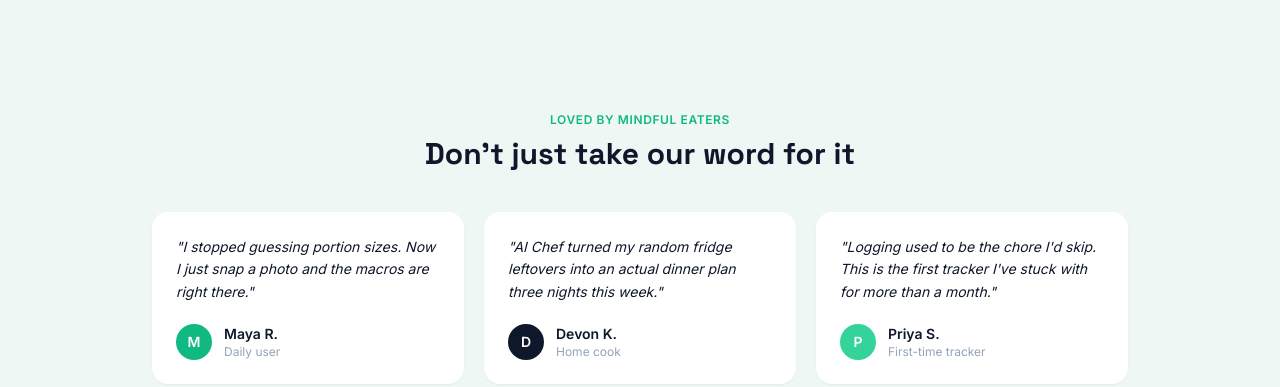
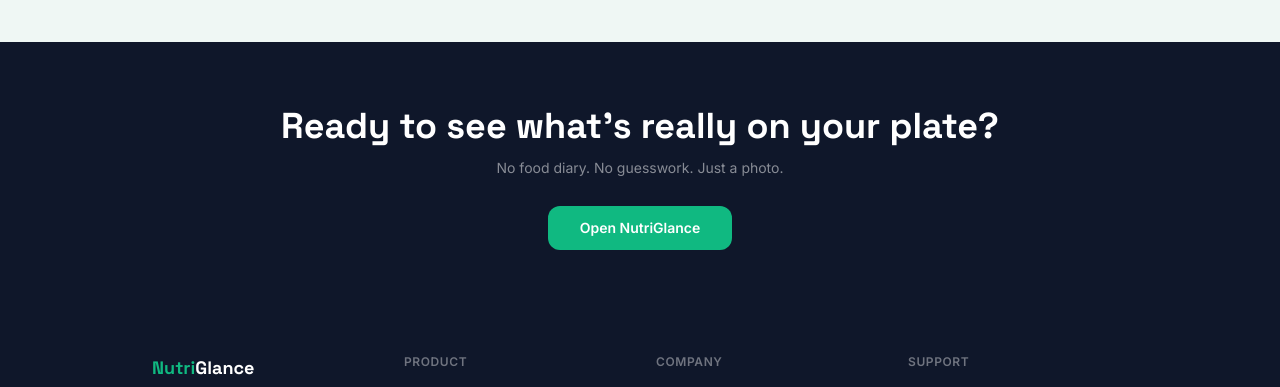
Before and after one commit to visheshsingh123/NutriGlance, a website: page public/index.html in a window 1280 px wide. Shown: the part 2401-2788 px from the top of the page. Drawn offline with nearby package versions, Linux system fonts and the light colour scheme.

Commit message:
Add files via upload

```diff
--- a/public/index.html
+++ b/public/index.html
@@ -168,8 +168,7 @@
         <div class="hidden md:flex items-center gap-1">
           <a href="#how-it-works" class="px-4 py-1.5 text-sm text-charcoal/80 rounded-lg hover:bg-white/20 hover:text-charcoal transition-colors">How it works</a>
           <a href="#features" class="px-4 py-1.5 text-sm text-charcoal/80 rounded-lg hover:bg-white/20 hover:text-charcoal transition-colors">Features</a>
-          <a href="aichef.html" class="px-4 py-1.5 text-sm text-charcoal/80 rounded-lg hover:bg-white/20 hover:text-charcoal transition-colors">AI Chef</a>
-          <a href="#reviews" class="px-4 py-1.5 text-sm text-charcoal/80 rounded-lg hover:bg-white/20 hover:text-charcoal transition-colors">Reviews</a>
+          <a href="#ai-chef" class="px-4 py-1.5 text-sm text-charcoal/80 rounded-lg hover:bg-white/20 hover:text-charcoal transition-colors">AI Chef</a>
         </div>
 
         <!-- Desktop right: dark mode toggle + CTA into the app -->
@@ -211,8 +210,7 @@
       <div class="max-w-5xl mx-auto px-4 pb-4 flex flex-col gap-1">
         <a href="#how-it-works" class="px-3 py-2.5 rounded-xl text-sm font-medium text-charcoal/80 hover:bg-white/20 hover:text-charcoal transition-colors">How it works</a>
         <a href="#features" class="px-3 py-2.5 rounded-xl text-sm font-medium text-charcoal/80 hover:bg-white/20 hover:text-charcoal transition-colors">Features</a>
-        <a href="aichef.html" class="px-3 py-2.5 rounded-xl text-sm font-medium text-charcoal/80 hover:bg-white/20 hover:text-charcoal transition-colors">AI Chef</a>
-        <a href="#reviews" class="px-3 py-2.5 rounded-xl text-sm font-medium text-charcoal/80 hover:bg-white/20 hover:text-charcoal transition-colors">Reviews</a>
+        <a href="#ai-chef" class="px-3 py-2.5 rounded-xl text-sm font-medium text-charcoal/80 hover:bg-white/20 hover:text-charcoal transition-colors">AI Chef</a>
 
         <!-- Dark Mode toggle (mobile) -->
         <div class="flex items-center justify-between px-3 py-2.5 rounded-xl text-sm font-medium text-charcoal/80">
@@ -252,10 +250,7 @@
       <svg width="20" height="20" viewBox="0 0 24 24" fill="none" stroke="currentColor" stroke-width="2" stroke-linecap="round" stroke-linejoin="round"><polyline points="22 12 18 12 15 21 9 3 6 12 2 12"/></svg>
       Progress
     </a>
-    <a href="aichef.html" class="bottom-nav-link">
-      <svg width="20" height="20" viewBox="0 0 24 24" fill="none" stroke="currentColor" stroke-width="2" stroke-linecap="round" stroke-linejoin="round"><path d="M6 13.87A4 4 0 0 1 7.41 6a5.11 5.11 0 0 1 1.05-1.54 5 5 0 0 1 7.08 0A5.11 5.11 0 0 1 16.59 6 4 4 0 0 1 18 13.87V21H6Z"/><line x1="6" y1="17" x2="18" y2="17"/></svg>
-      AI Chef
-    </a>
+
     <a href="nutriglance.html" class="bottom-nav-link">
       <svg width="20" height="20" viewBox="0 0 24 24" fill="none" stroke="currentColor" stroke-width="2" stroke-linecap="round" stroke-linejoin="round"><circle cx="12" cy="12" r="3"/><path d="M19.07 4.93a10 10 0 0 1 0 14.14M4.93 4.93a10 10 0 0 0 0 14.14"/></svg>
       Settings
@@ -507,48 +502,7 @@
 
     <!-- ════════════════════════════════════════════════════════════
          TESTIMONIALS
-    ════════════════════════════════════════════════════════════════ -->
-    <section id="reviews" class="max-w-5xl mx-auto px-4 sm:px-6 py-16">
-      <div class="text-center max-w-lg mx-auto mb-10">
-        <span class="inline-block text-brand text-xs font-bold uppercase tracking-wider mb-2">Loved by mindful eaters</span>
-        <h2 class="font-display text-3xl font-extrabold text-charcoal">Don't just take our word for it</h2>
-      </div>
-
-      <div class="grid md:grid-cols-3 gap-5">
-        <div class="reveal bg-card rounded-2xl p-6 shadow-sm">
-          <p class="text-sm text-charcoal leading-relaxed italic">"I stopped guessing portion sizes. Now I just snap a photo and the macros are right there."</p>
-          <div class="flex items-center gap-3 mt-5">
-            <div class="w-9 h-9 rounded-full bg-brand flex items-center justify-center text-white font-bold text-sm">M</div>
-            <div>
-              <p class="text-sm font-semibold text-charcoal">Maya R.</p>
-              <p class="text-xs text-muted">Daily user</p>
-            </div>
-          </div>
-        </div>
-        <div class="reveal bg-card rounded-2xl p-6 shadow-sm">
-          <p class="text-sm text-charcoal leading-relaxed italic">"AI Chef turned my random fridge leftovers into an actual dinner plan three nights this week."</p>
-          <div class="flex items-center gap-3 mt-5">
-            <div class="w-9 h-9 rounded-full bg-charcoal flex items-center justify-center text-white font-bold text-sm">D</div>
-            <div>
-              <p class="text-sm font-semibold text-charcoal">Devon K.</p>
-              <p class="text-xs text-muted">Home cook</p>
-            </div>
-          </div>
-        </div>
-        <div class="reveal bg-card rounded-2xl p-6 shadow-sm">
-          <p class="text-sm text-charcoal leading-relaxed italic">"Logging used to be the chore I'd skip. This is the first tracker I've stuck with for more than a month."</p>
-          <div class="flex items-center gap-3 mt-5">
-            <div class="w-9 h-9 rounded-full bg-emerald-400 flex items-center justify-center text-white font-bold text-sm">P</div>
-            <div>
-              <p class="text-sm font-semibold text-charcoal">Priya S.</p>
-              <p class="text-xs text-muted">First-time tracker</p>
-            </div>
-          </div>
-        </div>
-      </div>
-    </section>
-
-    <!-- ════════════════════════════════════════════════════════════
+    ════════════════════════════════════════════════════════════════ --><!-- ════════════════════════════════════════════════════════════
          FINAL CTA
     ════════════════════════════════════════════════════════════════ -->
     <section class="bg-charcoal">
@@ -603,7 +557,7 @@
           <ul class="flex flex-col gap-2">
             <li><a href="nutriglance.html" class="footer-link text-sm text-white/70 transition-colors">Dashboard</a></li>
             <li><a href="#features" class="footer-link text-sm text-white/70 transition-colors">Meal Scanner</a></li>
-            <li><a href="aichef.html" class="footer-link text-sm text-white/70 transition-colors">AI Chef</a></li>
+            <li><a href="#ai-chef" class="footer-link text-sm text-white/70 transition-colors">AI Chef</a></li>
             <li><a href="#features" class="footer-link text-sm text-white/70 transition-colors">Progress Tracker</a></li>
             <li><a href="#" class="footer-link text-sm text-white/70 transition-colors">Integrations</a></li>
           </ul>
```
